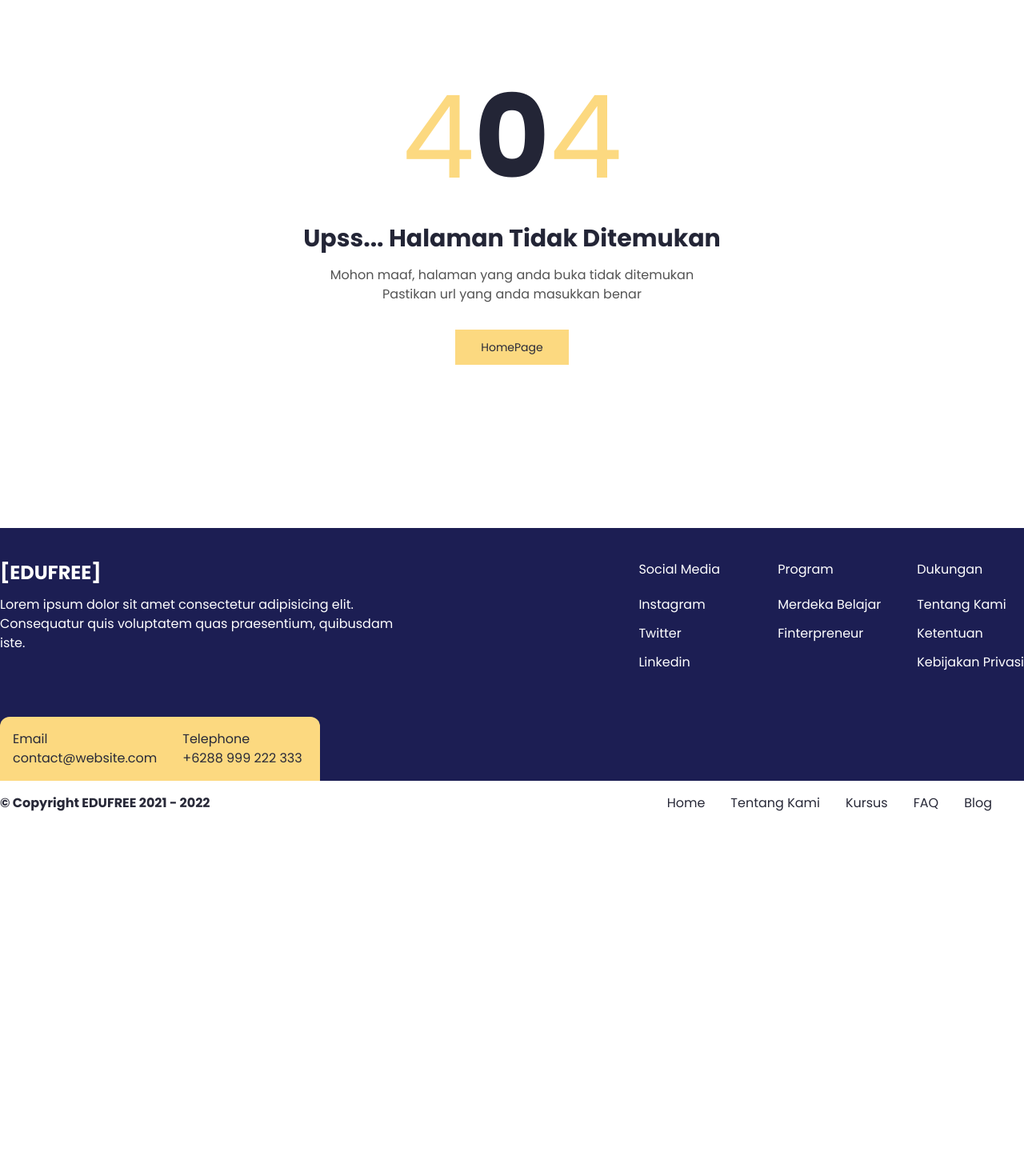
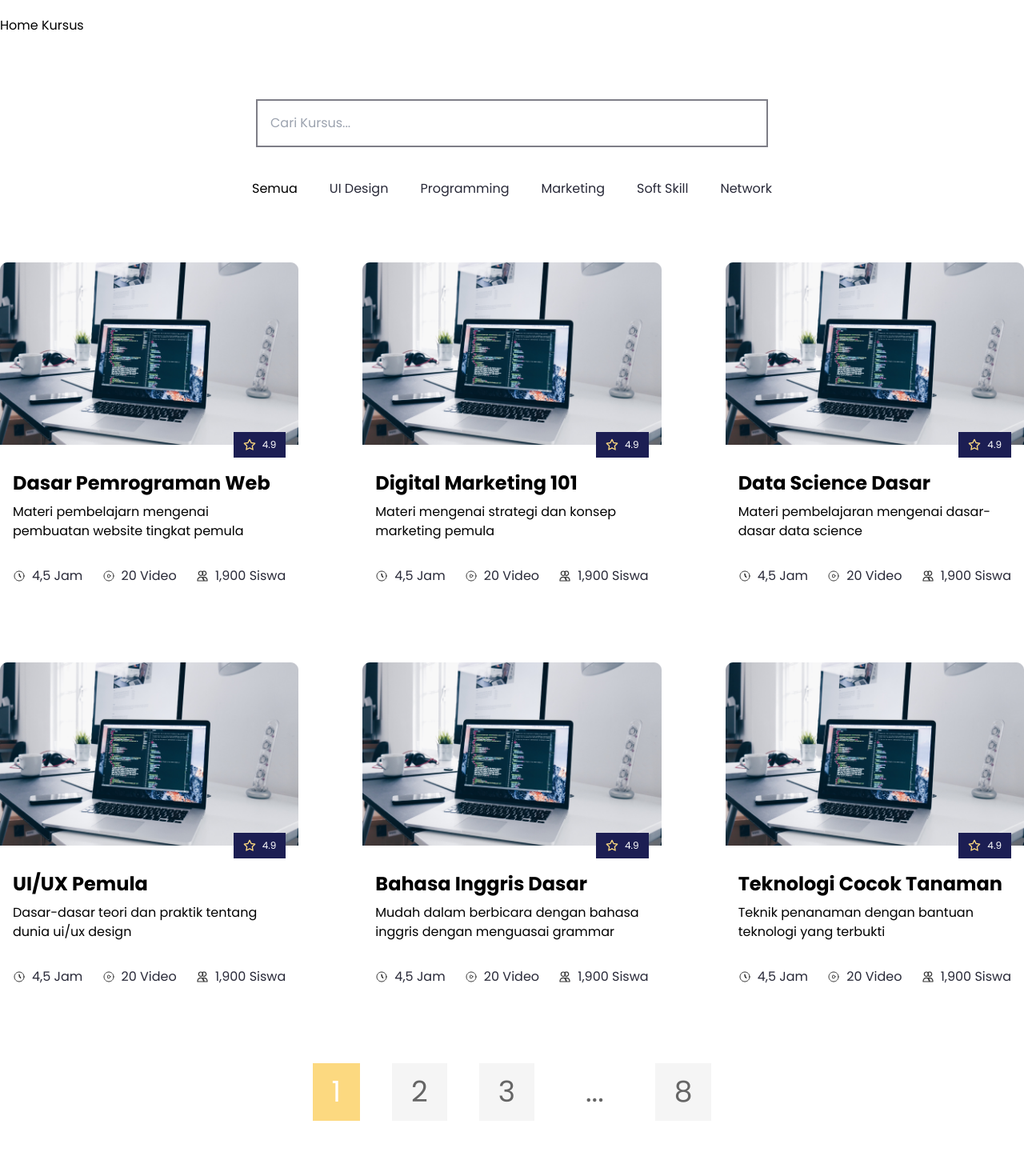
Before and after one commit to ikhlasdansantai/Edufree-mini-clone, a Next.js app: page /kursus in a window 1280 px wide. Before the commit this address had no page. Shown: the part 140-1610 px from the top of the page at 80% size. Before the commit the page ends 1172 px from the top, so only its background shows below. Built offline with nearby package versions, Linux system fonts and the light colour scheme.

Commit message:
course page (done)

```diff
--- /dev/null
+++ b/src/app/kursus/page.tsx
@@ -0,0 +1,65 @@
+import CourseCard from "@/components/layouts/course-card";
+
+export default function KursusPage() {
+  const cardDatas = [
+    {
+      title: "Dasar Pemrograman Web",
+      desc: "Materi pembelajarn mengenai pembuatan website tingkat pemula",
+    },
+    {
+      title: "Digital Marketing 101",
+      desc: "Materi mengenai strategi dan konsep marketing  pemula",
+    },
+    {
+      title: "Data Science Dasar",
+      desc: "Materi pembelajaran mengenai dasar-dasar data science",
+    },
+    {
+      title: "UI/UX Pemula",
+      desc: "Dasar-dasar teori dan praktik tentang dunia ui/ux design",
+    },
+    {
+      title: "Bahasa Inggris Dasar",
+      desc: "Mudah dalam berbicara dengan bahasa inggris dengan menguasai grammar",
+    },
+    {
+      title: "Teknologi Cocok Tanaman",
+      desc: "Teknik penanaman dengan bantuan teknologi yang terbukti",
+    },
+  ];
+  const workCategories = ["Semua", "UI Design", "Programming", "Marketing", "Soft Skill", "Network"];
+
+  return (
+    <main className="my-40 min-h-[100dvh]">
+      <div className="breadcrump">
+        <span>Home Kursus</span>
+      </div>
+
+      <section id="main-section" className="max-w-[90rem] mx-auto my-20">
+        <div className="main__header w-full mx-auto flex justify-center flex-col items-center gap-10">
+          <input type="search" placeholder="Cari Kursus..." className="rounded-md border-2 w-[40rem] py-4 px-4 mx-auto border-[#282938]/60 text-[#282938]" />
+          <ul className="flex items-center gap-10 mx-auto font-medium">
+            {workCategories.map((category, index) => (
+              <li key={index} className={`text-[${category === "Semua" ? "#2405F2" : "#282938"}]`}>
+                {category}
+              </li>
+            ))}
+          </ul>
+        </div>
+        <div className="cards grid grid-cols-3 mt-20 gap-20">
+          {cardDatas.map((data, index) => (
+            <CourseCard data={data} key={index} />
+          ))}
+        </div>
+      </section>
+
+      <section className="box max-w-7xl mx-auto flex justify-center items-center gap-10">
+        <span className="cursor-pointer text-4xl p-4 px-6 bg-[#FCD980] text-white">1</span>
+        <span className="cursor-pointer text-4xl p-4 px-6 text-[#656565] bg-[#F5F5F5]">2</span>
+        <span className="cursor-pointer text-4xl p-4 px-6 text-[#656565] bg-[#F5F5F5]">3</span>
+        <span className="cursor-pointer text-4xl p-4 px-6 text-[#656565]">...</span>
+        <span className="cursor-pointer text-4xl p-4 px-6 text-[#656565] bg-[#F5F5F5]">8</span>
+      </section>
+    </main>
+  );
+}
```
